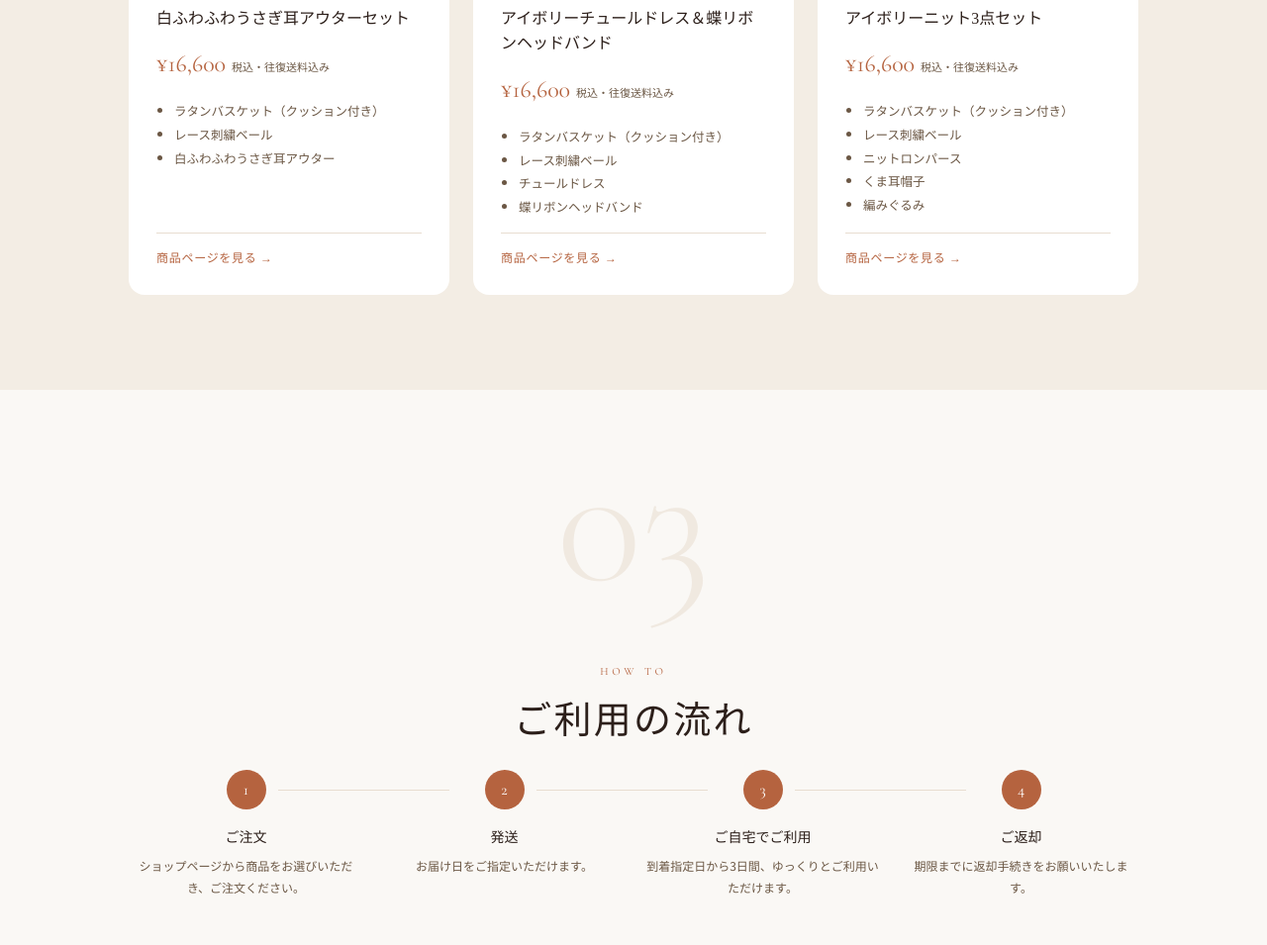
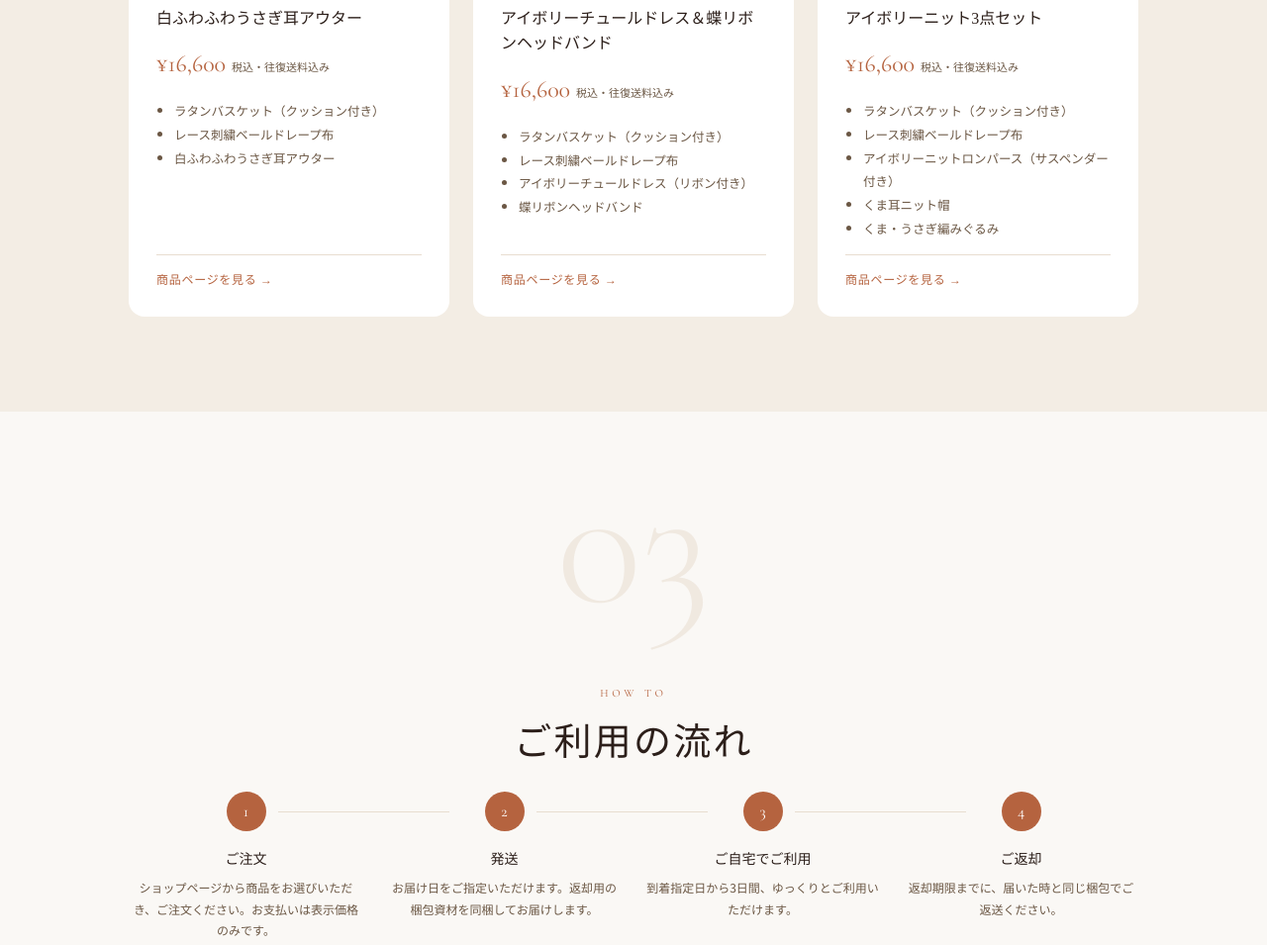
Before and after one commit to kainan0880jwr/kaede-photo, a website: page public/rental.html in a window 1280 px wide. Shown: the part 1920-2875 px from the top of the page at 99% size. Drawn offline with nearby package versions, Linux system fonts and the light colour scheme.

Commit message:
BASEショップの実際の記載に合わせてrental.htmlを修正
商品ページ（BASE）を再取得して照合。セット内容の品名表記、延滞料の
根拠、利用の流れの補足を実際の記載に統一。キャンセルポリシーと
破損・紛失時の扱いがサイト側に未記載だったため追記。

Co-Authored-By: Claude Sonnet 5 <noreply@anthropic.com>

```diff
--- a/public/rental.html
+++ b/public/rental.html
@@ -265,13 +265,13 @@ footer{background:var(--brown);color:rgba(255,255,255,.55);padding:64px 0 40px;}
     </div>
     <div class="grid-3">
       <div class="item-card reveal">
-        <div class="item-photo"><picture><source srcset="images/rental-1.webp" type="image/webp"><img src="images/rental-1.jpg" width="900" height="600" loading="lazy" decoding="async" alt="白ふわふわうさぎ耳アウターセット"></picture></div>
+        <div class="item-photo"><picture><source srcset="images/rental-1.webp" type="image/webp"><img src="images/rental-1.jpg" width="900" height="600" loading="lazy" decoding="async" alt="白ふわふわうさぎ耳アウター"></picture></div>
         <div class="item-body">
-          <div class="item-name">白ふわふわうさぎ耳アウターセット</div>
+          <div class="item-name">白ふわふわうさぎ耳アウター</div>
           <div class="item-price">¥16,600<span>税込・往復送料込み</span></div>
           <ul class="item-contents">
             <li>ラタンバスケット（クッション付き）</li>
-            <li>レース刺繍ベール</li>
+            <li>レース刺繍ベールドレープ布</li>
             <li>白ふわふわうさぎ耳アウター</li>
           </ul>
           <a href="https://kaephoto.base.shop/items/155287308" class="item-link" target="_blank" rel="noopener noreferrer">商品ページを見る →</a>
@@ -284,8 +284,8 @@ footer{background:var(--brown);color:rgba(255,255,255,.55);padding:64px 0 40px;}
           <div class="item-price">¥16,600<span>税込・往復送料込み</span></div>
           <ul class="item-contents">
             <li>ラタンバスケット（クッション付き）</li>
-            <li>レース刺繍ベール</li>
-            <li>チュールドレス</li>
+            <li>レース刺繍ベールドレープ布</li>
+            <li>アイボリーチュールドレス（リボン付き）</li>
             <li>蝶リボンヘッドバンド</li>
           </ul>
           <a href="https://kaephoto.base.shop/items/155287178" class="item-link" target="_blank" rel="noopener noreferrer">商品ページを見る →</a>
@@ -298,10 +298,10 @@ footer{background:var(--brown);color:rgba(255,255,255,.55);padding:64px 0 40px;}
           <div class="item-price">¥16,600<span>税込・往復送料込み</span></div>
           <ul class="item-contents">
             <li>ラタンバスケット（クッション付き）</li>
-            <li>レース刺繍ベール</li>
-            <li>ニットロンパース</li>
-            <li>くま耳帽子</li>
-            <li>編みぐるみ</li>
+            <li>レース刺繍ベールドレープ布</li>
+            <li>アイボリーニットロンパース（サスペンダー付き）</li>
+            <li>くま耳ニット帽</li>
+            <li>くま・うさぎ編みぐるみ</li>
           </ul>
           <a href="https://kaephoto.base.shop/items/155286916" class="item-link" target="_blank" rel="noopener noreferrer">商品ページを見る →</a>
         </div>
@@ -322,12 +322,12 @@ footer{background:var(--brown);color:rgba(255,255,255,.55);padding:64px 0 40px;}
       <div class="step-item reveal">
         <div class="step-num">1</div>
         <div class="step-title">ご注文</div>
-        <div class="step-body">ショップページから商品をお選びいただき、ご注文ください。</div>
+        <div class="step-body">ショップページから商品をお選びいただき、ご注文ください。お支払いは表示価格のみです。</div>
       </div>
       <div class="step-item reveal reveal-d1">
         <div class="step-num">2</div>
         <div class="step-title">発送</div>
-        <div class="step-body">お届け日をご指定いただけます。</div>
+        <div class="step-body">お届け日をご指定いただけます。返却用の梱包資材を同梱してお届けします。</div>
       </div>
       <div class="step-item reveal reveal-d1">
         <div class="step-num">3</div>
@@ -337,7 +337,7 @@ footer{background:var(--brown);color:rgba(255,255,255,.55);padding:64px 0 40px;}
       <div class="step-item reveal reveal-d2">
         <div class="step-num">4</div>
         <div class="step-title">ご返却</div>
-        <div class="step-body">期限までに返却手続きをお願いいたします。</div>
+        <div class="step-body">返却期限までに、届いた時と同じ梱包でご返送ください。</div>
       </div>
     </div>
   </div>
@@ -354,7 +354,9 @@ footer{background:var(--brown);color:rgba(255,255,255,.55);padding:64px 0 40px;}
     <ul class="note-list">
       <li>レンタル期間は到着指定日から3日間です。</li>
       <li>保証金は不要です。</li>
-      <li>返却期限を過ぎた場合、延滞料として1日¥5,600がかかります。</li>
+      <li>返却期限を過ぎた場合、延滞料として超過1日につき¥5,600（レンタル料金の3分の1相当）がかかります。</li>
+      <li>キャンセルは、発送前は全額返金、発送後はレンタル料金の返金をいたしかねます。</li>
+      <li>軽微な汚れ・シワ・毛羽立ちのご請求はありません。修理が難しい破損・紛失の場合は、実費相当額（上限：新品購入相当額）をご請求する場合があります。</li>
       <li>ご注文・お支払い・配送は、ショップ（BASE）にて承ります。</li>
     </ul>
   </div>
```
